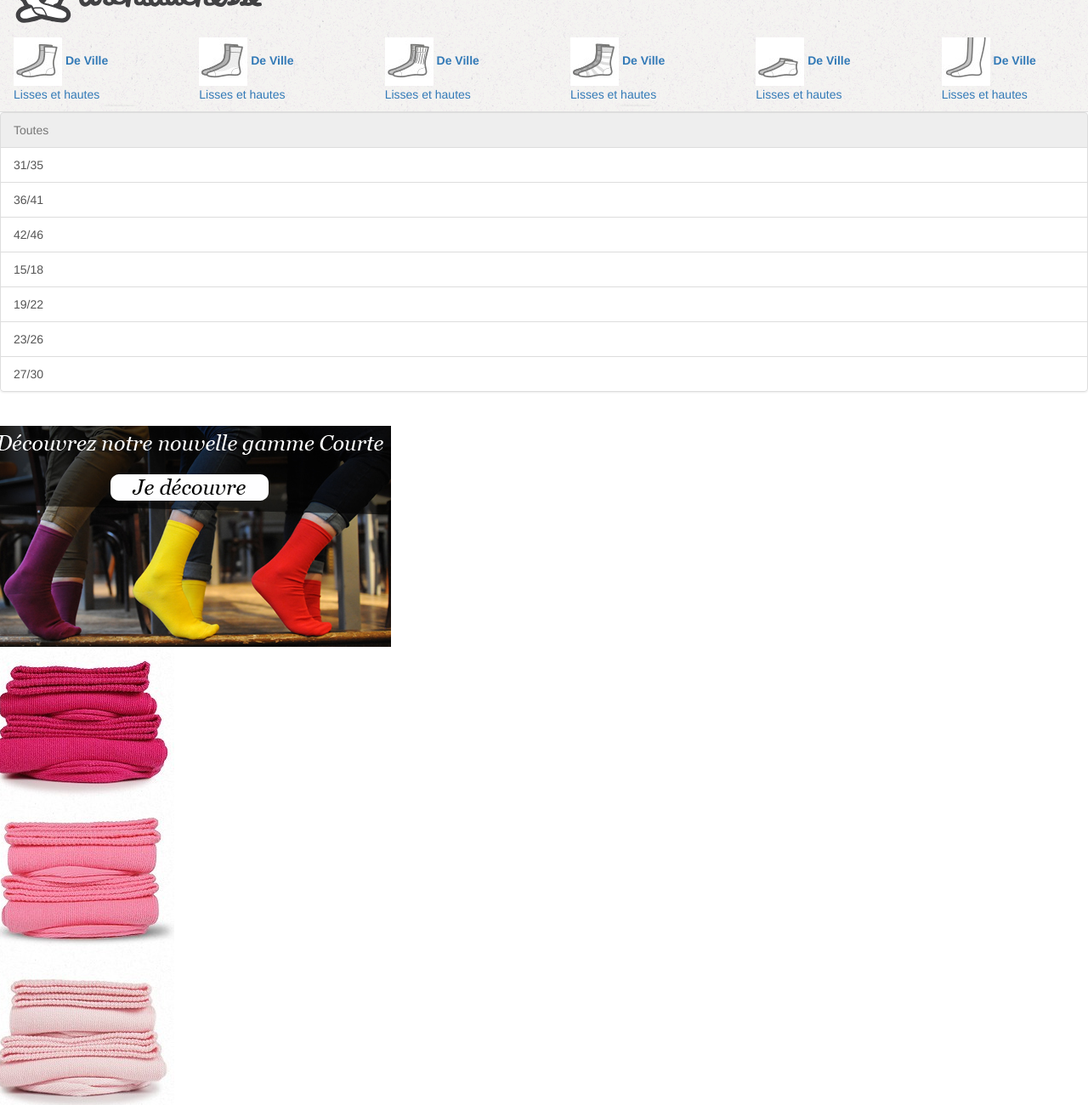
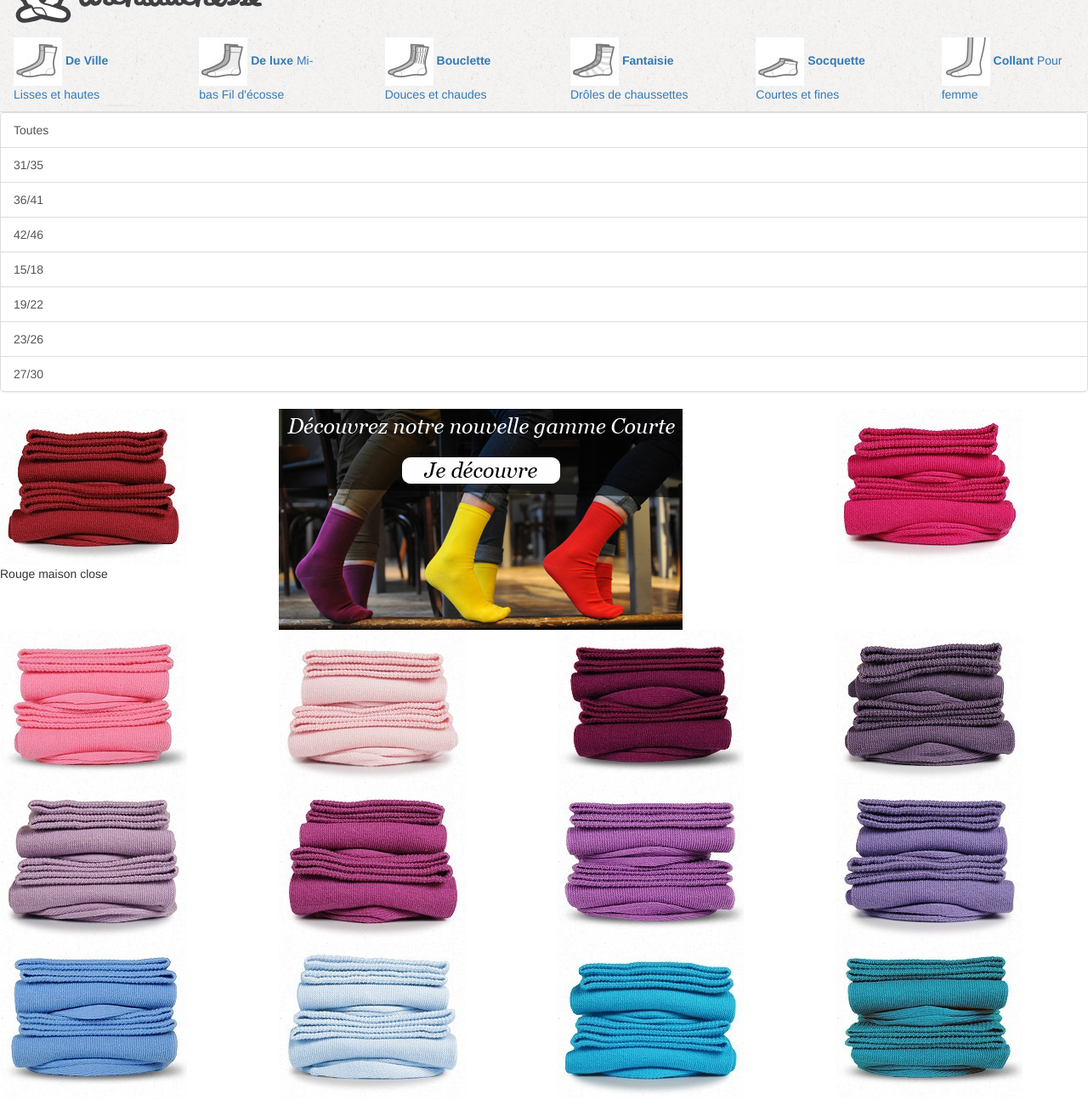
Before and after one commit to cyrilforrez/Archiduchesse, a plain HTML site: page index.html in a window 1280 px wide. Shown: the part 60-1360 px from the top of the page at 85% size. Drawn offline with Linux system fonts and the light colour scheme; files whose address does not match are found by name.

Commit message:
modif links

```diff
--- a/index.html
+++ b/index.html
@@ -22,10 +22,10 @@
                     <div class="col-sm-4"><img src="img/pc/imgaccueil/archiduchesse.svg" alt="logo du site"></div>
                     <div class="col-sm-4"><nav>
                         <ul class="nav nav-pills">
-                            <li role="presentation"><a href="">Shop</a></li>
-                            <li role="presentation"><a href="">Blog</a></li>
-                            <li role="presentation"><a href="">Info.</a></li>
-                            <li role="presentation"><a href="">Atelier</a></li>
+                            <li role="presentation"><a href="#">Shop</a></li>
+                            <li role="presentation"><a href="html/blog.html">Blog</a></li>
+                            <li role="presentation"><a href="html/contact.html">Contact</a></li>
+                            <li role="presentation"><a href="#">Atelier</a></li>
                         </ul>
                         </nav></div>
                     <div class="col-sm-4">
@@ -52,28 +52,28 @@
                     </li>
                     <li class="col-sm-2" role="presentation">
                         <a href="#"><img src="img/pc/imgaccueil/deluxe.jpg" alt="">
-                        <strong>De Ville</strong>
-                        <span>Lisses et hautes</span></a>
+                        <strong>De luxe</strong>
+                        <span>Mi-bas Fil d'écosse</span></a>
                     </li>
                     <li class="col-sm-2" role="presentation">
                         <a href="#"><img src="img/pc/imgaccueil/bouclette.jpg" alt="">
-                        <strong>De Ville</strong>
-                        <span>Lisses et hautes</span></a>
+                        <strong>Bouclette</strong>
+                        <span>Douces et chaudes</span></a>
                     </li>
                     <li class="col-sm-2" role="presentation">
                         <a href="#"><img src="img/pc/imgaccueil/fantaisie.jpg" alt="">
-                        <strong>De Ville</strong>
-                        <span>Lisses et hautes</span></a>
+                        <strong>Fantaisie</strong>
+                        <span>Drôles de chaussettes</span></a>
                     </li>
                     <li class="col-sm-2" role="presentation">
                         <a href="#"><img src="img/pc/imgaccueil/soquettes.jpg" alt="">
-                        <strong>De Ville</strong>
-                        <span>Lisses et hautes</span></a>
+                        <strong>Socquette</strong>
+                        <span>Courtes et fines</span></a>
                     </li>
                     <li class="col-sm-2" role="presentation">
                         <a href="#"><img src="img/pc/imgaccueil/collants.jpg" alt="">
-                        <strong>De Ville</strong>
-                        <span>Lisses et hautes</span></a>
+                        <strong>Collant</strong>
+                        <span>Pour femme</span></a>
                     </li>
                 </ul>
             </navbar>
@@ -83,7 +83,7 @@
         <main class="conatiner">
             <aside>
                 <div class="list-group">
-                            <a href="#" class="list-group-item disabled">Toutes</a>
+                            <a href="#" class="list-group-item">Toutes</a>
                             <a href="#" class="list-group-item">31/35</a>
                             <a href="#" class="list-group-item">36/41</a>
                             <a href="#" class="list-group-item">42/46</a>
@@ -94,63 +94,65 @@
                 </div>
             </aside>
             <div class="row">
-                <figure>
-                    <img src="img//pc/imgaccueil/rouge-maison-close.jpg" alt="">
-                    <figcaption></figcaption>
+                <figure  class="col-xs-6 col-sm-4 col-md-3">
+                    <img src="img/pc/imgaccueil/rouge-maison-close.jpg" alt="">
+                    <figcaption>Rouge maison close</figcaption>
                 </figure>
-                <figure>
+                <figure class="col-xs-12 col-sm-8 col-md-6">
                     <img src="img//pc/imgaccueil/16.jpg" alt="">
                     <figcaption></figcaption>
                 </figure>
-                <figure>
+                <figure class="col-xs-6 col-sm-4 col-md-3">
                     <img src="img//pc/imgaccueil/chaussettes-rose-framboise.jpg" alt="">
                     <figcaption></figcaption>
                 </figure>
-                <figure>
+            </div>
+            <div class="row">
+                <figure class="col-lg-3">
                     <img src="img//pc/imgaccueil/rose-panthere.jpg" alt="">
                     <figcaption></figcaption>
                 </figure>
-                <figure>
+                <figure class="col-lg-3">
                     <img src="img//pc/imgaccueil/rose-petite-fille.jpg" alt="">
                     <figcaption></figcaption>
                 </figure>
-                <figure>
+                <figure class="col-lg-3">
                     <img src="img//pc/imgaccueil/aubergine.jpg" alt="">
                     <figcaption></figcaption>
                 </figure>
-                <figure>
+                <figure class="col-lg-3">
                     <img src="img//pc/imgaccueil/mauve-mure.jpg" alt="">
                     <figcaption></figcaption>
                 </figure>
-                <figure>
+                <figure class="col-lg-3">
                     <img src="img//pc/imgaccueil/juste-mauve.jpg" alt="">
                     <figcaption></figcaption>
                 </figure>
-                <figure>
+                <figure class="col-lg-3">
                     <img src="img//pc/imgaccueil/chaussettes-violet-violine.jpg" alt="">
                     <figcaption></figcaption>
                 </figure>
-                <figure>
+                <figure class="col-lg-3">
                     <img src="img//pc/imgaccueil/ultra-violet.jpg" alt="">
                     <figcaption></figcaption>
                 </figure>
-                <figure>
+                <figure class="col-lg-3">
                     <img src="img//pc/imgaccueil/violet-violette.jpg" alt="">
                     <figcaption></figcaption>
                 </figure>
-                <figure>
+                <figure class="col-lg-3">
                     <img src="img//pc/imgaccueil/bleu-ligne-13.jpg" alt="">
                     <figcaption></figcaption>
                 </figure>
-                <figure>
+                <figure class="col-lg-3">
                     <img src="img//pc/imgaccueil/bleu-petit-garcon.jpg" alt="">
                     <figcaption></figcaption>
                 </figure>
-                <figure>
+                <figure class="col-lg-3">
                     <img src="img//pc/imgaccueil/bleu-turquoise.jpg" alt="">
                     <figcaption></figcaption>
                 </figure>
-                <figure>
+                <figure class="col-lg-3">
                     <img src="img//pc/imgaccueil/bleu-canard.jpg" alt="">
                     <figcaption></figcaption>
                 </figure>
@@ -171,7 +173,8 @@
             <a href=""></a>
         </footer>
 
+
+        <script src="js/jquery-3.2.1.min.js"></script>
         <script src="js/bootstrap.min.js"></script>
-        <script src="js/jquery-3.2.1.min.js"></script>
     </body>
 </html>
```
